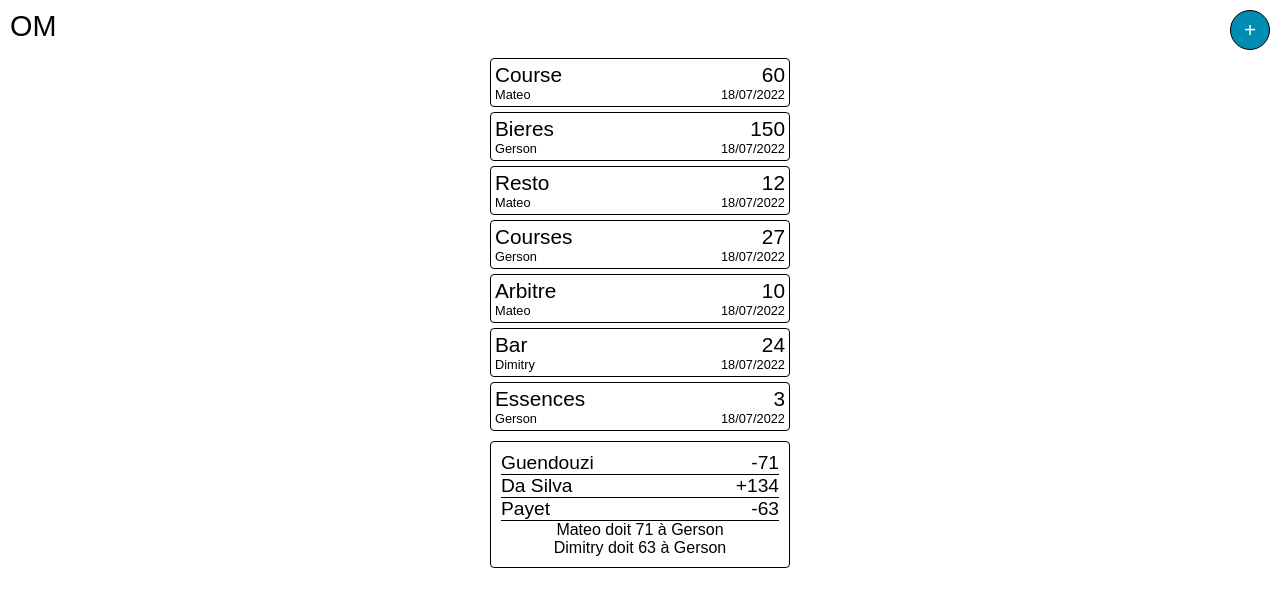
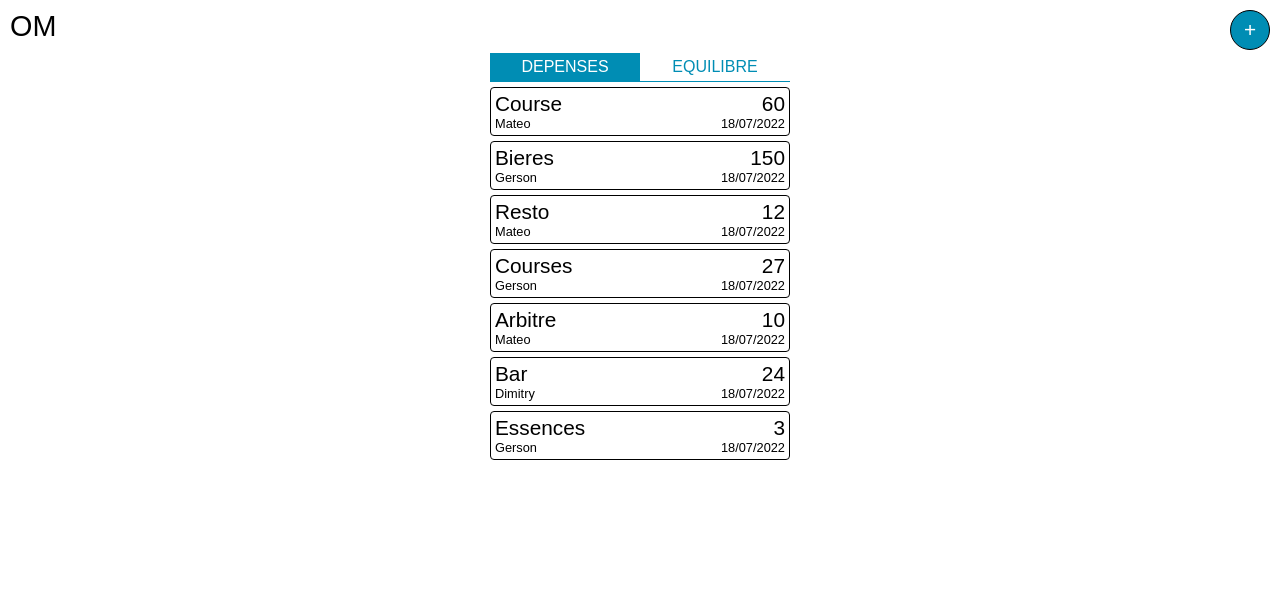
Before and after one commit to MathieuDC/tricount-like-app, a React (Create React App) app: page / in a window 1280 px wide. Shown: the top 606 px of the page. Built offline with nearby package versions, Linux system fonts and the light colour scheme.

Commit message:
Adding menu button for content in Group

```diff
--- a/src/front/Group.tsx
+++ b/src/front/Group.tsx
@@ -25,6 +25,7 @@ const Group = () => {
   const [transactions, setTransactions] = useState(groupBackEnd.transactions);
   const [users, setUsers] = useState(groupBackEnd.users);
   const [debts, setDebts] = useState(groupBackEnd.debts);
+  const [isBalancesDisplayed, setIsBalancesDisplayed] = useState(false);
 
   const updateState = () => {
     setTransactions({...groupBackEnd.transactions})
@@ -37,12 +38,25 @@ const Group = () => {
     updateState();
   }
 
+  const handleDisplayBalances = (e: any) => {
+    setIsBalancesDisplayed(true);
+  }
+
+  const handleDisplayTransactions = (e: any) => {
+    setIsBalancesDisplayed(false);
+  }
+
   return (
     <>
-      <h2 className="group-title">{groupName}</h2>
-      <div className="group-section">
-        <TransactionList transactions={transactions} groupName={groupName}></TransactionList>
-        <Balances users={users} debts={debts} />
+      <h2 className='group-title'>{groupName}</h2>
+      <div className='group-section'>
+        <button id='group-button-transactions' className={isBalancesDisplayed ? '' : 'selected'} onClick={handleDisplayTransactions}>DEPENSES</button>
+        <button id='group-button-balances' className={isBalancesDisplayed ? 'selected' : ''} onClick={handleDisplayBalances}>EQUILIBRE</button>
+        {isBalancesDisplayed ?
+          <Balances users={users} debts={debts} /> :
+          <TransactionList transactions={transactions} groupName={groupName}></TransactionList>
+        }
+
         <NewTransaction users={Object.values(users)} onAddTransaction={handleAddTransaction} />
       </div>
     </>
```
